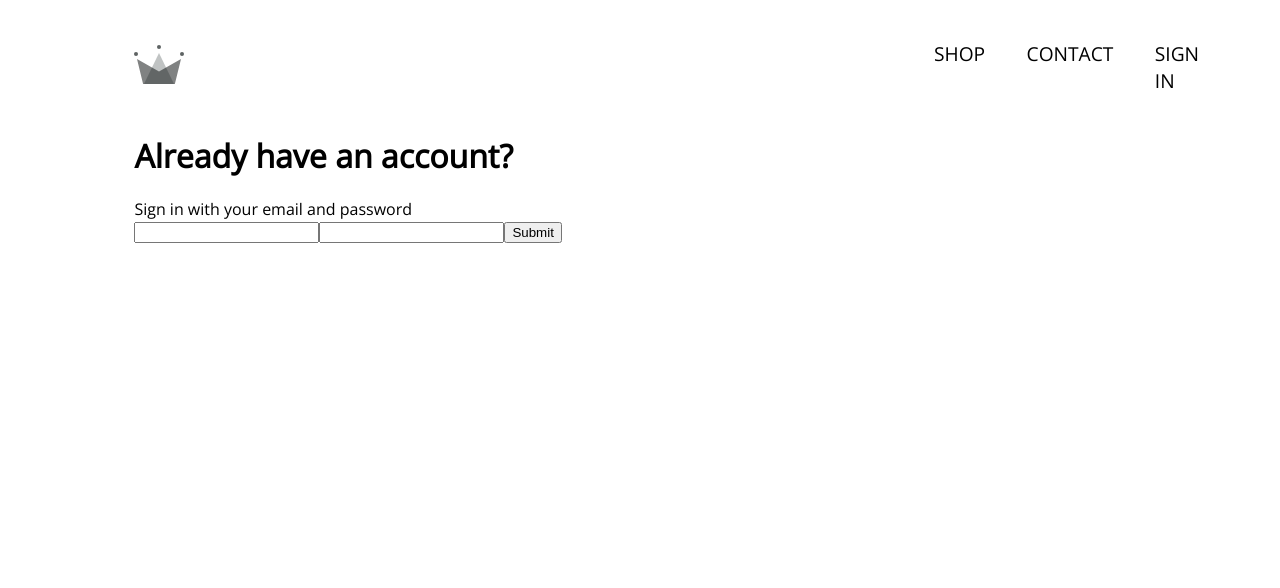
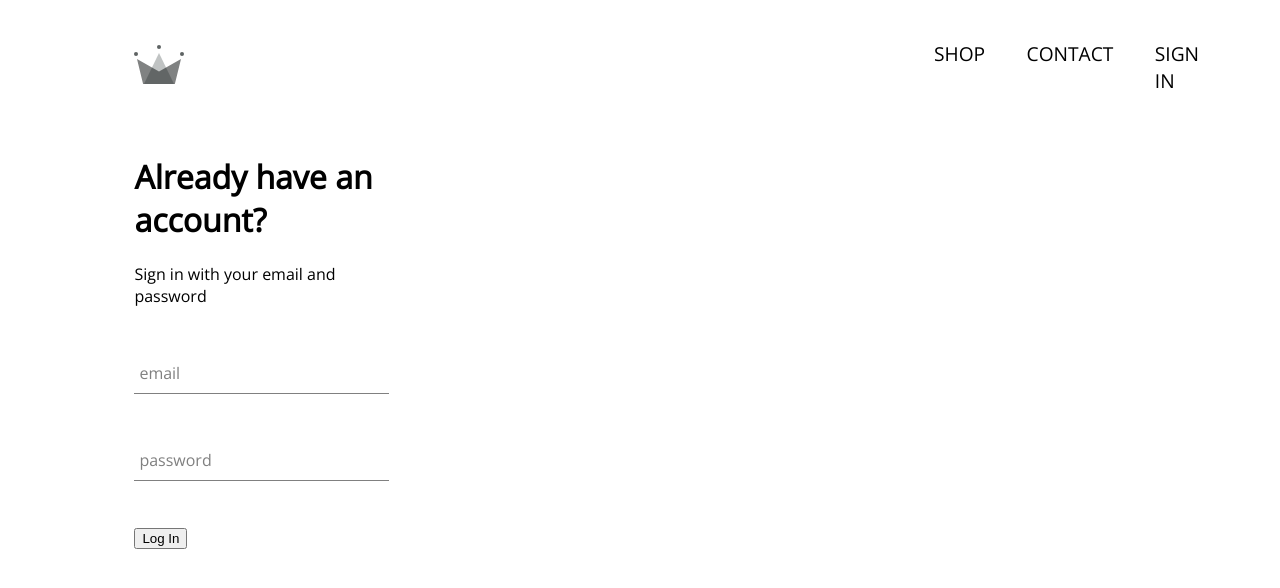
Before and after one commit to nicolaspineyro/ecommerce-app, a React (Create React App) app: page /signin in a window 1280 px wide. Shown: the top 588 px of the page. Built offline with nearby package versions, Linux system fonts and the light colour scheme.

Commit message:
Added styles to sign in and button

```diff
--- a/package.json
+++ b/package.json
@@ -6,6 +6,7 @@
     "@testing-library/jest-dom": "^5.11.4",
     "@testing-library/react": "^11.1.0",
     "@testing-library/user-event": "^12.1.10",
+    "classnames": "^2.3.1",
     "react": "^17.0.2",
     "react-dom": "^17.0.2",
     "react-router-dom": "^5.3.0",
--- a/src/components/sign-in-page/FormInput.tsx
+++ b/src/components/sign-in-page/FormInput.tsx
@@ -1,21 +1,34 @@
+import classNames from 'classnames';
+import Styles from 'src/styles/form-input.module.scss';
+
 interface FormInputProps {
     type: string;
-    id: string;
+    label: string;
     value: string;
     name: string;
     handleChange: (e: { target: { value: any; name: any; }; }) => void;
 }
 
-const formInput = ({ type, id, value, name, handleChange }: FormInputProps) => {
+const formInput = ({ type, label, value, name, handleChange }: FormInputProps) => {
     const otherProps = {
-        type, id, value, name
+        type, value, name
     }
 
     return (
-        <input
-            {...otherProps}
-            onChange={handleChange}
-        />
+        <div className={Styles['group']}>
+            <input
+                {...otherProps}
+                onChange={handleChange}
+                className={Styles['form-input']}
+            />
+            {label &&
+                <label
+                    className={classNames(Styles[otherProps.value.length > 0 ? 'shrink' : ''], Styles['form-input-label'])}
+                >
+                    {label}
+                </label>
+            }
+        </div >
     )
 }
 
--- a/src/components/sign-in-page/SignIn.tsx
+++ b/src/components/sign-in-page/SignIn.tsx
@@ -1,5 +1,7 @@
 import { FormEvent, useState } from 'react';
 import FormInput from './FormInput';
+import Styles from 'src/styles/sign-in.module.scss';
+import { Button } from 'src/components/ui';
 
 const SignIn = () => {
     const [form, setForm] = useState({
@@ -21,25 +23,27 @@ const SignIn = () => {
     }
 
     return (
-        <div>
+        <div className={Styles['container']}>
             <h1>Already have an account?</h1>
             <span>Sign in with your email and password</span>
             <form onSubmit={e => submitForm(e)}>
                 <FormInput
                     type='text'
-                    id='email'
+                    label='email'
                     value={form['email']}
                     name='email'
                     handleChange={handleChange}
                 />
                 <FormInput
                     type='password'
-                    id='password'
+                    label='password'
                     value={form['password']}
                     name='password'
                     handleChange={handleChange}
                 />
-                <input type='submit' />
+                <Button type='submit'>
+                    Log In
+                </Button>
             </form>
         </div>
     )
--- /dev/null
+++ b/src/components/ui/Button.tsx
@@ -0,0 +1,19 @@
+import { ReactChild } from "react";
+
+interface ButtonProps {
+    type: "button" | "submit" | "reset" | undefined;
+    children: ReactChild;
+}
+
+const Button = ({ children, type }: ButtonProps) => {
+
+
+    return (
+            <button type={type}>
+                {children}
+            </button>
+    )
+
+}
+
+export default Button;
--- a/src/components/ui/index.js
+++ b/src/components/ui/index.js
@@ -1,2 +1,3 @@
 export { default as CardsRow } from "./CardsRow";
 export {default as Header} from './Header';
+export {default as Button} from './Button';
--- a/src/pages/sign-in-page/sign-in-page.tsx
+++ b/src/pages/sign-in-page/sign-in-page.tsx
@@ -1,4 +1,5 @@
 import { SignIn, SignUp } from 'src/components/sign-in-page';
+
 
 const SignInPage = () => {
 
--- /dev/null
+++ b/src/styles/form-input.module.scss
@@ -0,0 +1,54 @@
+$sub-color: grey;
+$main-color: black;
+
+@mixin shrinkLabel {
+  top: -14px;
+  font-size: 12px;
+  color: $main-color;
+}
+
+.group {
+  position: relative;
+  margin: 45px 0;
+
+  .form-input {
+    background: none;
+    background-color: white;
+    color: $sub-color;
+    font-size: 18px;
+    padding: 10px 10px 10px 5px;
+    display: block;
+    width: 100%;
+    border: none;
+    border-radius: 0;
+    border-bottom: 1px solid $sub-color;
+    margin: 25px 0;
+
+    &:focus {
+      outline: none;
+    }
+
+    &:focus ~ .form-input-label {
+      @include shrinkLabel();
+    }
+  }
+
+  input[type='password'] {
+    letter-spacing: 0.3em;
+  }
+
+  .form-input-label {
+    color: $sub-color;
+    font-size: 16px;
+    font-weight: normal;
+    position: absolute;
+    pointer-events: none;
+    left: 5px;
+    top: 10px;
+    transition: 300ms ease all;
+
+    &.shrink {
+      @include shrinkLabel();
+    }
+  }
+}
--- /dev/null
+++ b/src/styles/sign-in.module.scss
@@ -0,0 +1,5 @@
+.container {
+    width: 30vh;
+    display: flex;
+    flex-direction: column;
+}
```
Also changed, not shown: 1 other file (tests, documents, lock files or other folders).
